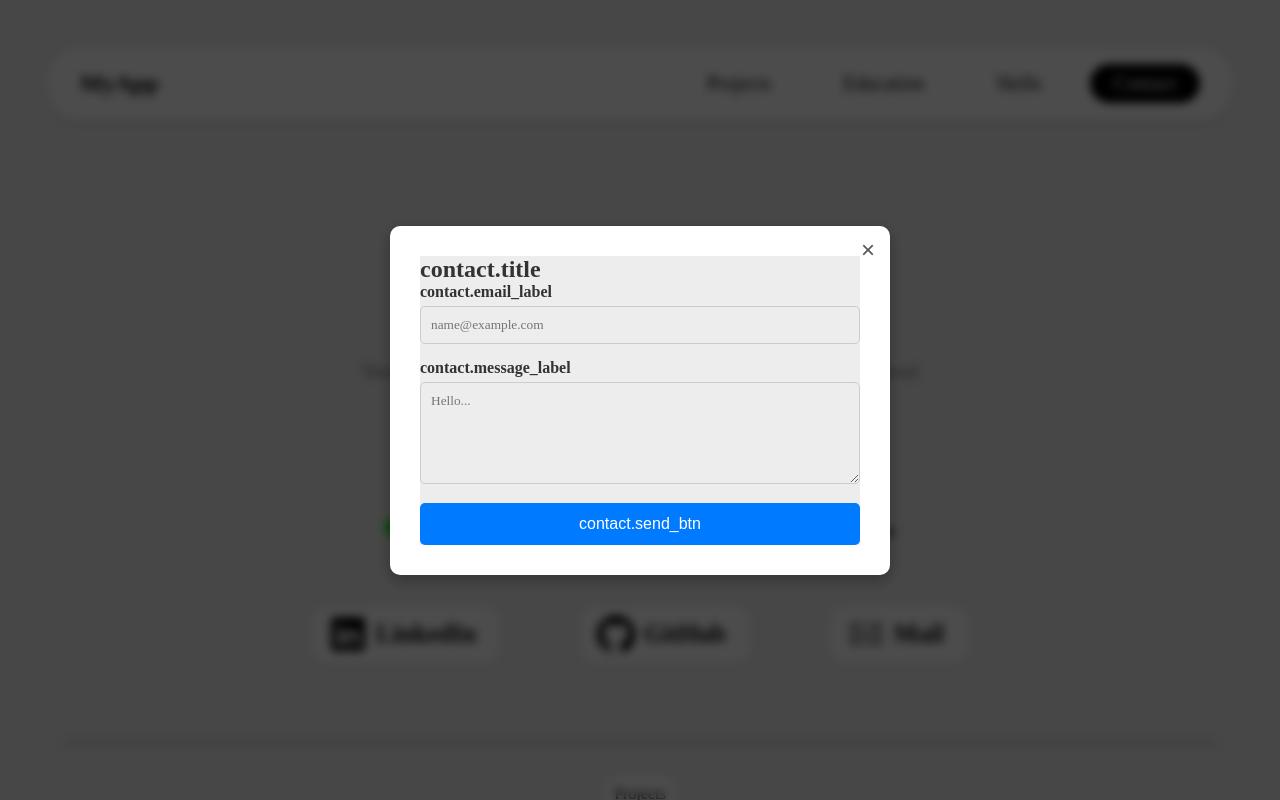
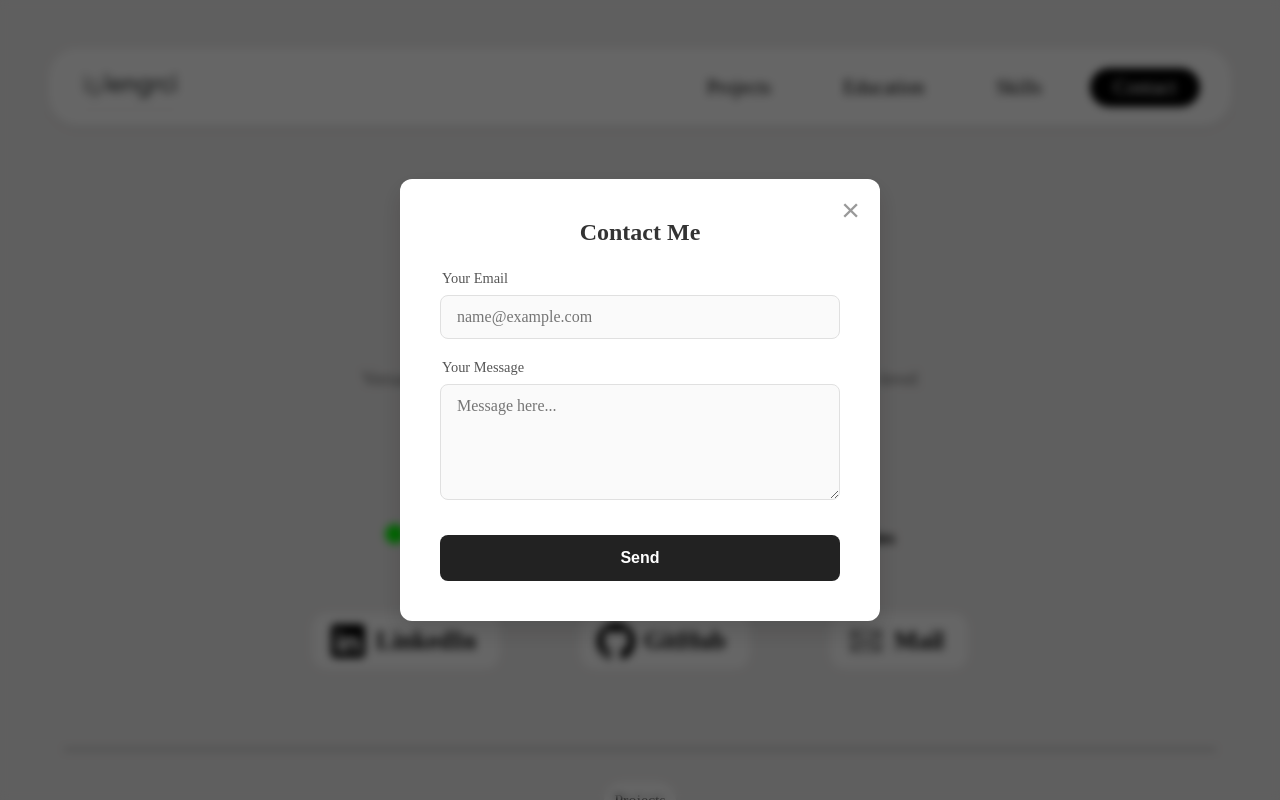
Before and after one commit to lewwny/portfolio-v2, a React (Vite) app: page / in a window 1280 px wide. Both pictures are taken after a click on the item "Contact". Shown: the top 800 px of the page. Built offline with nearby package versions, Linux system fonts and the light colour scheme.

Commit message:
logo + contact png

```diff
--- a/src/components/contact_popup.tsx
+++ b/src/components/contact_popup.tsx
@@ -104,7 +104,7 @@
                             name="message"
                             required
                             rows={5}
-                            placeholder="Hello..."
+                            placeholder="Message here..."
                         />
                     </div>
 
--- a/src/components/navbar.tsx
+++ b/src/components/navbar.tsx
@@ -12,7 +12,7 @@
 
     return (
         <nav className="navbar">
-            <div className="navbar-logo"><a href="#hero">MyApp</a></div>
+            <div className="navbar-logo"><a href="#hero"><img src="/logo.png" alt="Logo" className="logo-img"/></a></div>
             <ul className="navbar-links">
                 <li><a href="#projects">{t('nav.projects')}</a></li>
                 <li><a href="#education">{t("nav.education")}</a></li>
--- a/src/locales/en.json
+++ b/src/locales/en.json
@@ -120,5 +120,11 @@
 			"name": "React",
 			"description": "A JavaScript library for building user interfaces."
 		}
+	},
+	"contact": {
+		"title": "Contact Me",
+		"message_label": "Your Message",
+		"email_label": "Your Email",
+		"send_btn": "Send"
 	}
 }
--- a/src/locales/fr.json
+++ b/src/locales/fr.json
@@ -120,5 +120,11 @@
 			"name": "React",
 			"description": "Une bibliothèque JavaScript pour construire des interfaces utilisateur."
 		}
+	},
+	"contact": {
+		"title": "Contactez-moi",
+		"message_label": "Votre message",
+		"email_label": "votre e-mail",
+		"send_btn": "Envoyer"
 	}
 }
--- a/src/styles/contact_popup.css
+++ b/src/styles/contact_popup.css
@@ -1,84 +1,195 @@
-/* L'arrière-plan sombre qui couvre tout l'écran */
+/* =========================================
+   Overlay (Fond sombre)
+   ========================================= */
 .contact_popup_overlay {
     position: fixed;
     top: 0;
     left: 0;
-    width: 100%;
-    height: 100%;
-    background-color: rgba(0, 0, 0, 0.7); /* Fond noir semi-transparent */
+    width: 100vw;
+    height: 100vh;
+    background-color: rgba(0, 0, 0, 0.6); /* Noir semi-transparent */
+    backdrop-filter: blur(4px); /* Effet de flou moderne sur l'arrière-plan */
     display: flex;
     justify-content: center;
     align-items: center;
-    z-index: 1000; /* Pour être sûr qu'il est au-dessus de tout */
-    backdrop-filter: blur(5px); /* Optionnel : effet flou sympa */
+    z-index: 9999; /* Toujours au-dessus du reste */
+    animation: fadeIn 0.3s ease-out;
 }
 
-/* La boîte blanche du formulaire */
+/* =========================================
+   Conteneur du Popup (La boîte blanche)
+   ========================================= */
 .contact_popup_content {
-    background: white;
-    padding: 30px;
-    border-radius: 10px;
+    background: #ffffff;
     width: 90%;
-    max-width: 500px;
+    max-width: 480px; /* Largeur max raisonnable pour la lecture */
+    padding: 2.5rem;
+    border-radius: 12px; /* Coins arrondis modernes */
+    box-shadow: 0 10px 25px rgba(0, 0, 0, 0.15); /* Ombre douce */
     position: relative;
-    box-shadow: 0 5px 15px rgba(0,0,0,0.3);
+    display: flex;
+    flex-direction: column;
+    animation: slideUp 0.3s ease-out;
+}
+
+/* Titre */
+.contact_popup_content h2 {
+    margin-top: 0;
+    margin-bottom: 1.5rem;
+    font-size: 1.5rem;
+    color: #333;
+    font-weight: 600;
+    text-align: center;
+    background-color: white;
+}
+
+/* =========================================
+   Bouton Fermer (La croix)
+   ========================================= */
+.close_btn {
+    position: absolute;
+    top: 15px;
+    right: 20px;
+    background: transparent;
+    border: none;
+    font-size: 2rem;
+    line-height: 1;
+    color: #999;
+    cursor: pointer;
+    transition: color 0.2s ease;
+}
+
+.close_btn:hover {
     color: #333;
 }
 
-/* Le bouton de fermeture (croix) */
-.close_btn {
-    position: absolute;
-    top: 10px;
-    right: 15px;
-    background: none;
-    border: none;
-    font-size: 24px;
-    cursor: pointer;
-    color: #555;
+/* =========================================
+   Formulaire
+   ========================================= */
+form {
+    display: flex;
+    flex-direction: column;
+    gap: 1.2rem; /* Espacement uniforme entre les champs */
+    background-color: white;
 }
 
-/* Styles du formulaire */
 .form_group {
-    margin-bottom: 15px;
+    display: flex;
+    flex-direction: column;
+    gap: 0.5rem;
+    text-align: left;
+    background-color: white;
 }
 
 .form_group label {
-    display: block;
-    margin-bottom: 5px;
-    font-weight: bold;
+    font-size: 0.9rem;
+    font-weight: 500;
+    color: #555;
+    margin-left: 2px;
+    background-color: white;
 }
 
+
+/* Inputs et Textarea */
 .form_group input,
 .form_group textarea {
-    width: 100%;
-    padding: 10px;
-    border: 1px solid #ccc;
-    border-radius: 5px;
+    padding: 12px 16px;
+    border: 1px solid #e0e0e0;
+    border-radius: 8px;
+    font-size: 1rem;
     font-family: inherit;
+    background-color: #fafafa;
+    transition: all 0.2s ease;
+    resize: vertical; /* Permet de redimensionner le textarea verticalement seulement */
 }
 
+/* Focus state (quand on clique dedans) */
+.form_group input:focus,
+.form_group textarea:focus {
+    outline: none;
+    border-color: #333; /* Bordure sombre sobre au focus */
+    background-color: #fff;
+    box-shadow: 0 0 0 2px rgba(51, 51, 51, 0.1);
+}
+
+/* =========================================
+   Bouton d'envoi
+   ========================================= */
 .submit_btn {
-    width: 100%;
-    padding: 12px;
-    background-color: #007bff;
-    color: white;
+    margin-top: 1rem;
+    padding: 14px;
+    background-color: #222; /* Noir/Gris très foncé */
+    color: #fff;
+    font-size: 1rem;
+    font-weight: 600;
     border: none;
-    border-radius: 5px;
+    border-radius: 8px;
     cursor: pointer;
-    font-size: 16px;
-    transition: background 0.3s;
+    transition: background-color 0.2s ease, transform 0.1s;
+}
+
+.submit_btn:hover {
+    background-color: #000;
+}
+
+.submit_btn:active {
+    transform: scale(0.98);
 }
 
 .submit_btn:disabled {
     background-color: #ccc;
     cursor: not-allowed;
+    transform: none;
 }
 
-/* Messages de statut */
+/* =========================================
+   Messages de statut
+   ========================================= */
 .status_msg {
-    margin-top: 15px;
+    margin-top: 0.5rem;
+    font-size: 0.9rem;
     text-align: center;
-    font-size: 14px;
+    padding: 10px;
+    border-radius: 6px;
 }
-.status_msg.success { color: green; }
-.status_msg.error { color: red; }
+
+.status_msg.success {
+    color: #155724;
+    background-color: #d4edda;
+    border: 1px solid #c3e6cb;
+}
+
+.status_msg.error {
+    color: #721c24;
+    background-color: #f8d7da;
+    border: 1px solid #f5c6cb;
+}
+
+/* =========================================
+   Animations
+   ========================================= */
+@keyframes fadeIn {
+    from { opacity: 0; }
+    to { opacity: 1; }
+}
+
+@keyframes slideUp {
+    from {
+        opacity: 0;
+        transform: translateY(20px);
+    }
+    to {
+        opacity: 1;
+        transform: translateY(0);
+    }
+}
+
+/* =========================================
+   Mobile
+   ========================================= */
+@media (max-width: 600px) {
+    .contact_popup_content {
+        width: 95%;
+        padding: 1.5rem;
+    }
+}
--- a/src/styles/navbar.css
+++ b/src/styles/navbar.css
@@ -58,3 +58,7 @@
 .navbar-links li.contact:hover {
 	background-color: rgb(58, 58, 58);
 }
+
+.logo-img {
+width: 6.25rem; height: 2.5rem;
+}
```
Also changed, not shown: public/logo.png (added).
